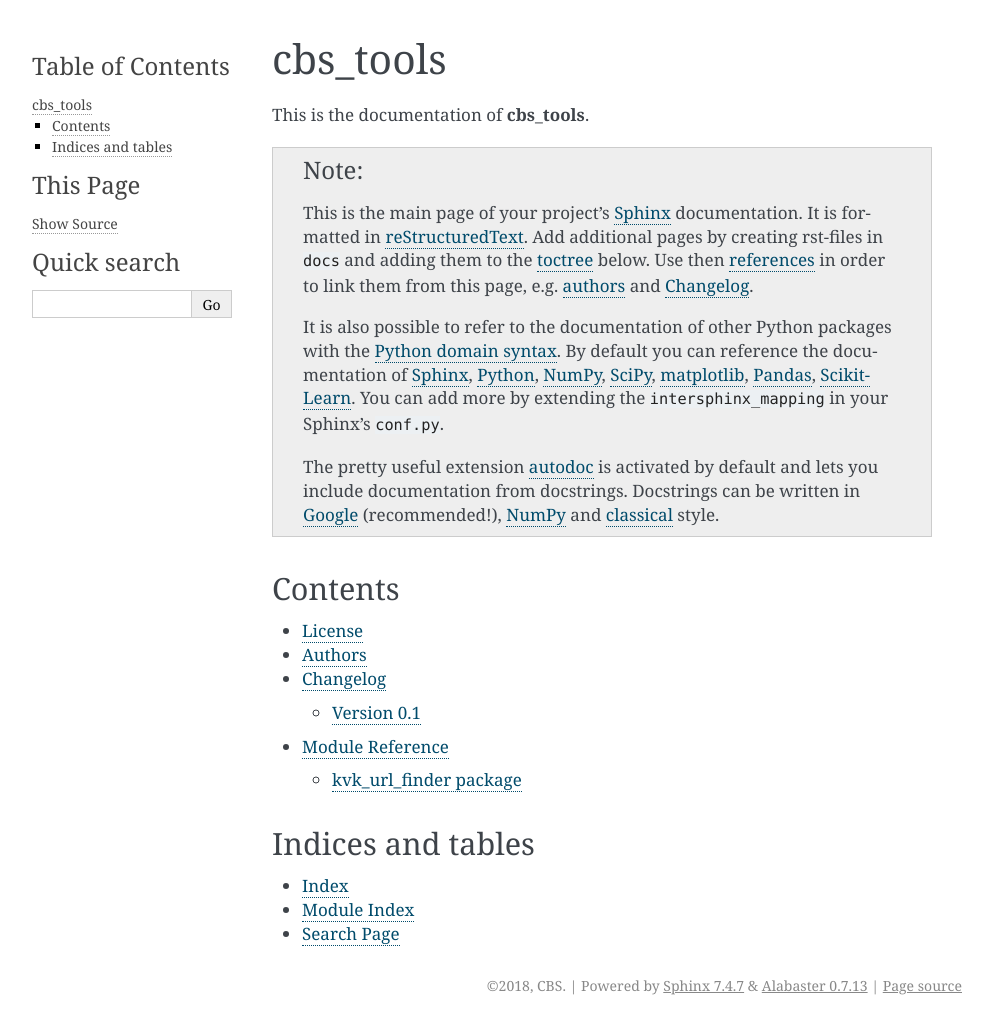
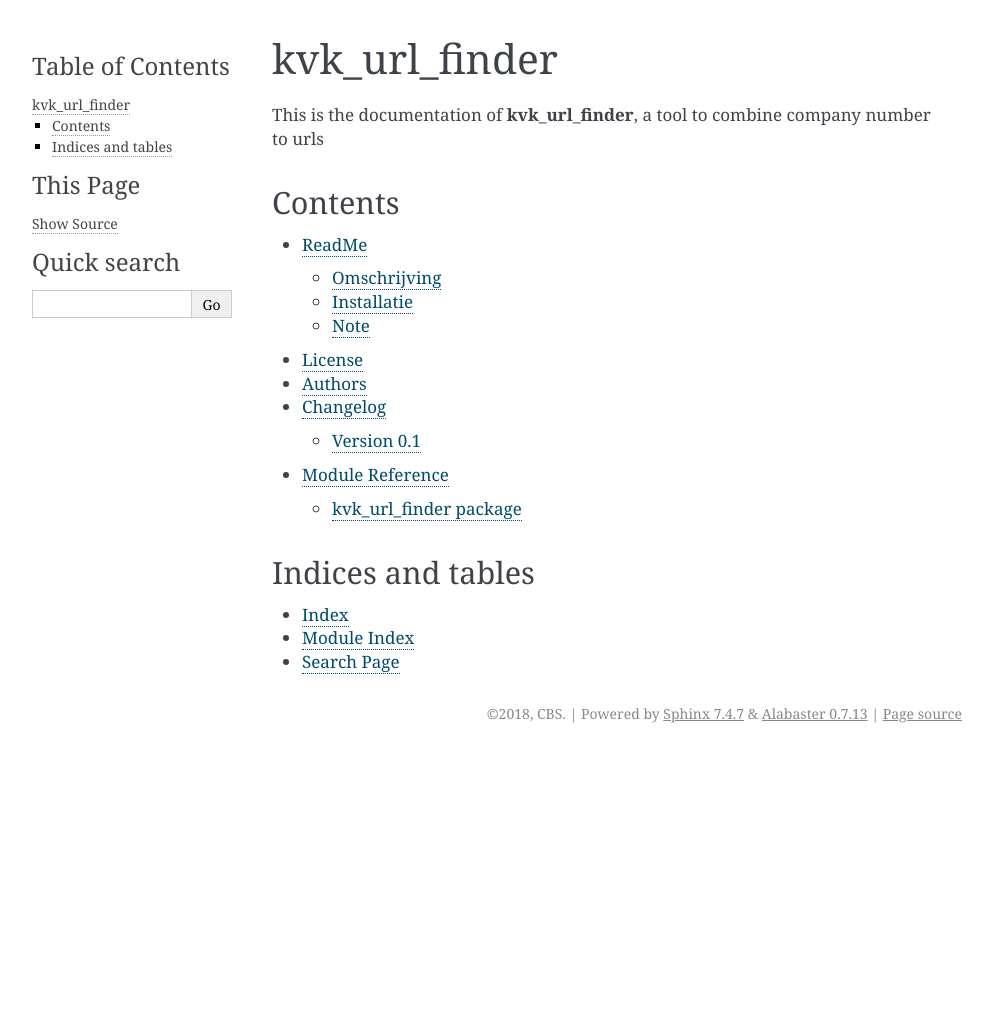
Before and after one commit to SNStatComp/kvk_url_finder, a Sphinx documentation site: the page built from docs/index.rst, in a window 1280 px wide. Shown: the whole page, without its empty margins (148-1141 px from the left). Built offline with Sphinx 7.4.7, drawn with Linux system fonts in a browser that asks for light colours; after the commit the page ends 900 px from its top, so only the background shows below that.

Commit message:
updated readme

```diff
--- a/docs/index.rst
+++ b/docs/index.rst
@@ -1,42 +1,8 @@
-=========
-cbs_tools
-=========
+==============
+kvk_url_finder
+==============
 
-This is the documentation of **cbs_tools**.
-
-.. note::
-
-    This is the main page of your project's `Sphinx <http://sphinx-doc.org/>`_
-    documentation. It is formatted in `reStructuredText
-    <http://sphinx-doc.org/rest.html>`__. Add additional pages by creating
-    rst-files in ``docs`` and adding them to the `toctree
-    <http://sphinx-doc.org/markup/toctree.html>`_ below. Use then
-    `references <http://sphinx-doc.org/markup/inline.html>`__ in order to link
-    them from this page, e.g. :ref:`authors <authors>` and :ref:`changes`.
-
-    It is also possible to refer to the documentation of other Python packages
-    with the `Python domain syntax
-    <http://sphinx-doc.org/domains.html#the-python-domain>`__. By default you
-    can reference the documentation of `Sphinx <http://sphinx.pocoo.org>`__,
-    `Python <http://docs.python.org/>`__, `NumPy
-    <http://docs.scipy.org/doc/numpy>`__, `SciPy
-    <http://docs.scipy.org/doc/scipy/reference/>`__, `matplotlib
-    <http://matplotlib.sourceforge.net>`__, `Pandas
-    <http://pandas.pydata.org/pandas-docs/stable>`__, `Scikit-Learn
-    <http://scikit-learn.org/stable>`__. You can add more by
-    extending the ``intersphinx_mapping`` in your Sphinx's ``conf.py``.
-
-    The pretty useful extension `autodoc
-    <http://www.sphinx-doc.org/en/stable/ext/autodoc.html>`__ is activated by
-    default and lets you include documentation from docstrings. Docstrings can
-    be written in `Google
-    <http://google.github.io/styleguide/pyguide.html#Comments>`__
-    (recommended!), `NumPy
-    <https://github.com/numpy/numpy/blob/master/doc/HOWTO_DOCUMENT.rst.txt>`__
-    and `classical
-    <http://www.sphinx-doc.org/en/stable/domains.html#info-field-lists>`__
-    style.
-
+This is the documentation of **kvk_url_finder**, a tool to combine company number to urls
 
 Contents
 ========
@@ -44,6 +10,7 @@ Contents
 .. toctree::
    :maxdepth: 2
 
+   ReadMe <readme>
    License <license>
    Authors <authors>
    Changelog <changelog>
```
Also changed, not shown: docs/readme.rst (renamed from docs/readme_link.rst).
